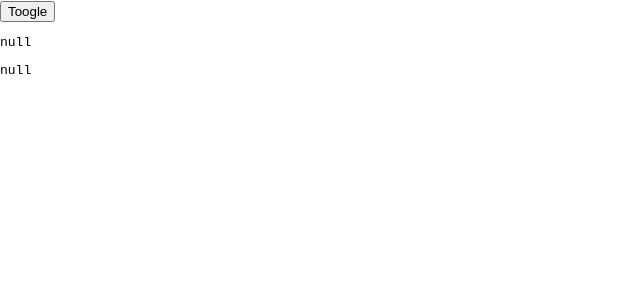
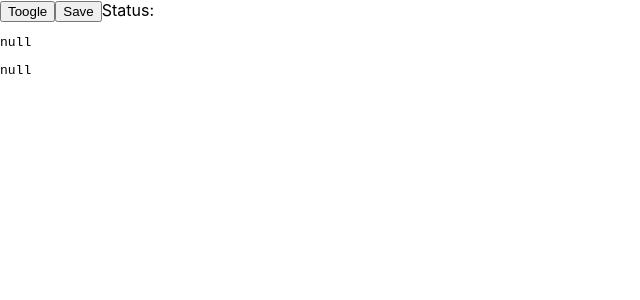
Before and after one commit to jvmhonorato/comentaki, a React (Create React App) app: page / in a window 1280 px wide. Shown: the top 300 px of the page, without its empty margins (0-640 px from the left). Built offline with nearby package versions, Linux system fonts and the light colour scheme; no server answers; the database is empty.

Commit message:
create a new item on FIREBASE

```diff
--- a/src/App.js
+++ b/src/App.js
@@ -22,6 +22,23 @@ const useDatabase = endpoint => {
   return data
 }
 
+
+const useDatabasePush = endpoint => {
+  const [status, setStatus] = useState('')
+
+  const save = data => {
+    const ref = firebase.database().ref(endpoint)
+    ref.push(data, err => {
+      if(err){
+        setStatus('ERROR')
+      }else{
+        setStatus('SUCCESS')
+      }
+    })
+  }
+  return [status, save]
+}
+
 //use params visible to use condition render
 const Comments = ({visible}) => {
   //if visible true: get all else get test/a
@@ -42,10 +59,19 @@ const A = () => {
 
 function App() {
 const [visible, toogle] = useState(true)
+const [status, save] = useDatabasePush('test')
 
   return (
     <div >
-      <button onClick={() => toogle(!visible)}>Toogle</button>
+      <button onClick={() =>{
+        toogle(!visible)
+
+        }}>Toogle</button>
+        <button onClick={() =>{
+
+        save({ valor:1, b: 2 })
+        }}>Save</button>
+        Status: <pre>{status}</pre>
       <Comments visible={visible}/>
       <A />
 
```
Also changed, not shown: tutorial.txt.
